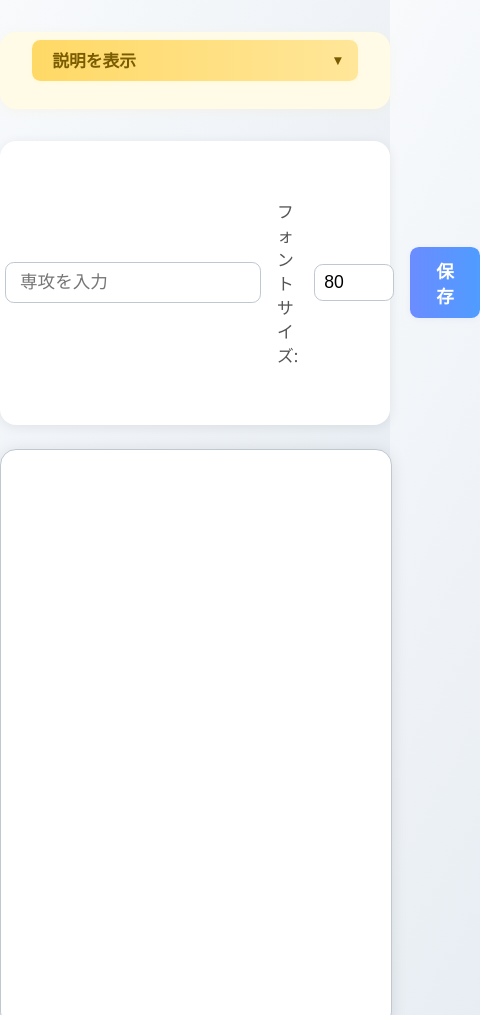
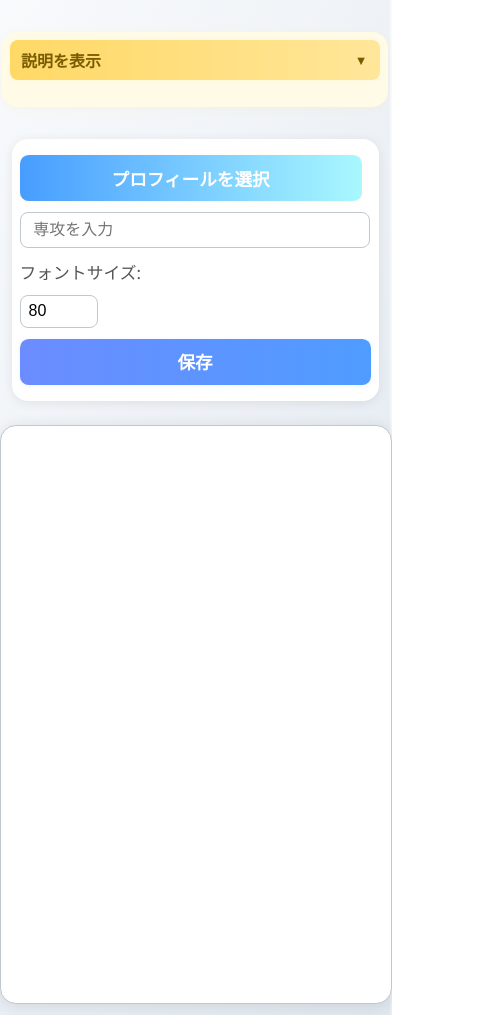
Before and after one commit to cookie-maker/ProfileEditor, a plain HTML site: page index.html in a window 390 px wide. Shown: the top 1015 px of the page, 480 px wide, since content can reach past the window. Drawn offline with Linux system fonts and the light colour scheme.

Commit message:
不要な読み込み削除、スマホサイズに合わせて微修正

```diff
--- a/index.html
+++ b/index.html
@@ -74,6 +74,7 @@
             box-shadow: 0 2px 12px rgba(0, 0, 0, 0.08);
             padding: 1.2em 2em;
             max-width: 900px;
+            flex-wrap: wrap;
         }
 
         #controls input[type="text"] {
@@ -114,6 +115,7 @@
             cursor: pointer;
             box-shadow: 0 1px 6px rgba(75, 120, 255, 0.08);
             transition: background 0.2s, box-shadow 0.2s;
+            max-width: 100%;
         }
 
         #controls button:hover {
@@ -129,9 +131,42 @@
             border-radius: 1em;
             box-shadow: 0 2px 16px rgba(0, 0, 0, 0.10);
             max-width: 100vw;
+            /* width: 100%; */
             height: auto;
             max-height: 80vh;
-            width: auto;
+        }
+
+        /* レスポンシブ対応 */
+        @media (max-width: 600px) {
+            #accordion {
+                max-width: 95vw;
+                padding: 0.5em 0.5em 1em 0.5em;
+            }
+
+            #controls {
+                flex-direction: column;
+                align-items: stretch;
+                max-width: 90vw;
+                padding: 1em 0.5em;
+                gap: 0.7em;
+            }
+
+            #controls input[type="text"],
+            #controls input[type="number"] {
+                width: 100%;
+                font-size: 1em;
+                max-width: 92%;
+            }
+
+            .accordion-btn {
+                font-size: 1em;
+                padding: 0.5em 0.7em;
+            }
+
+            .file-btn {
+                font-size: 1em;
+                padding: 0.5em 1em;
+            }
         }
 
         .file-btn {
@@ -167,6 +202,7 @@
             transition: background 0.2s, box-shadow 0.2s;
             margin-right: 0.5em;
             display: inline-block;
+            max-width: 100%;
         }
 
         #imageInputLabel.file-btn:hover {
@@ -197,7 +233,6 @@
         <button id="saveBtn">保存</button>
     </div>
     <canvas id="canvas" width="1181" height="1748"></canvas>
-    <script src="main.js"></script>
     <script>
         document.getElementById('accordionBtn').addEventListener('click', function () {
             const content = document.getElementById('accordionContent');
@@ -288,10 +323,6 @@
             }
         }
 
-
-
-
-
     </script>
 </body>
 
```
